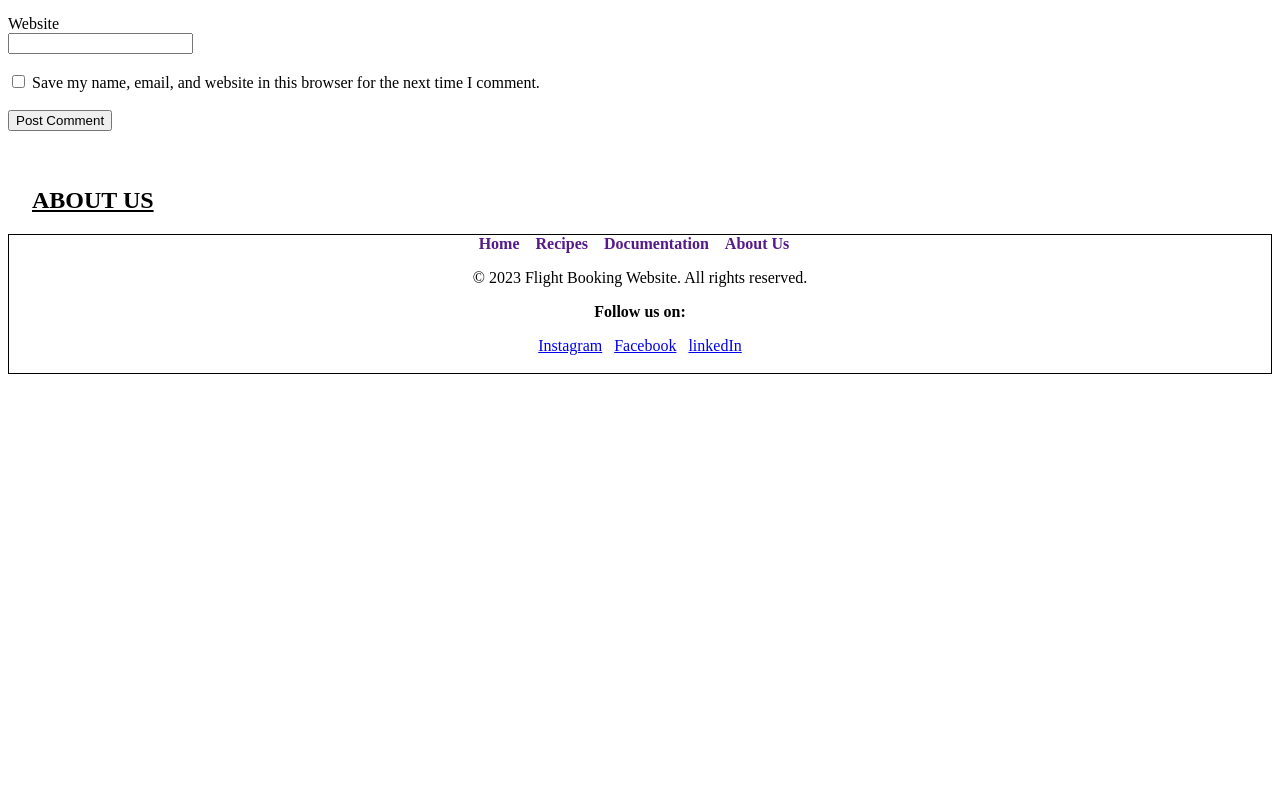
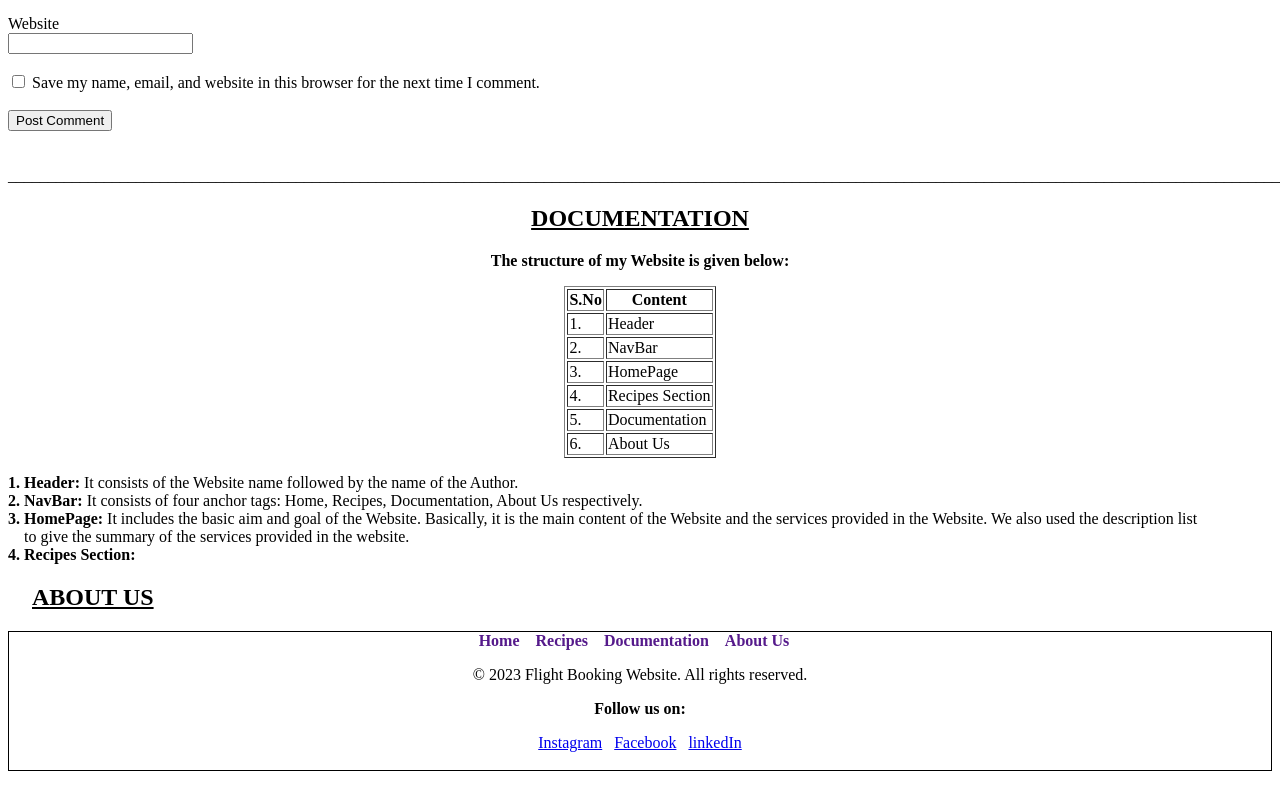
Before and after one commit to Adnan-Ahmed-47/AsdcAssignments, a plain HTML site: page RecipeBookProject.html in a window 1280 px wide. Shown: the part 5043-5834 px from the top of the page. Before the commit the page ends 5461 px from the top, so only its background shows below. Drawn offline with Linux system fonts and the light colour scheme.

Commit message:
Modified

```diff
--- a/RecipeBookProject.html
+++ b/RecipeBookProject.html
@@ -225,6 +225,53 @@
             </form>
         </section>
     </main>  <br><br>
+        ____________________________________________________________________________________________________________________________________________________________________________________________
+        <br>
+
+<!-- DOCUMENTATION -->
+    <article>
+        <center><h2><u>DOCUMENTATION</u></h2>
+        <p><b>The structure of my Website is given below:</b></p>
+        <table border="1">
+            <tr>
+                <th>S.No</th>
+                <th>Content</th>
+            </tr>
+            <tr>
+                <td>1.</td>
+                <td>Header</td>
+            </tr>
+            <tr>
+                <td>2.</td>
+                <td>NavBar</td>
+            </tr>
+            <tr>
+                <td>3.</td>
+                <td>HomePage</td>
+            </tr>
+            <tr>
+                <td>4.</td>
+                <td>Recipes Section</td>
+            </tr>
+            <tr>
+                <td>5.</td>
+                <td>Documentation</td>
+            </tr>
+            <tr>
+                <td>6.</td>
+                <td>About Us</td>
+            </tr>
+        </table>
+        </center>
+
+        <dl>
+            <dt><b>1. Header: </b>It consists of the Website name followed by the name of the Author.</dt>
+            <dt><b>2. NavBar: </b>It consists of four anchor tags: Home, Recipes, Documentation, About Us respectively.</dt>
+            <dt><b>3. HomePage: </b>It includes the basic aim and goal of the Website. Basically, it is the main content of the Website and the services provided in the Website. We also used the description list  <br> &nbsp;&nbsp;&nbsp;&nbsp;to give the summary of the  services provided in the website.</dt>
+            <dt><b>4. Recipes Section: </b></dt>
+
+        </dl>
+    </article>
 
 <!-- FOOTER -->
     <h2>&nbsp;&nbsp;&nbsp;&nbsp;<u>ABOUT US</u></h2>
```
